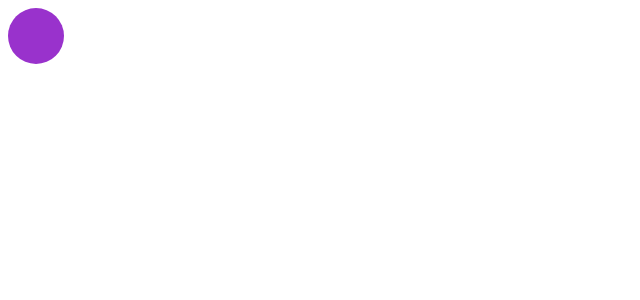
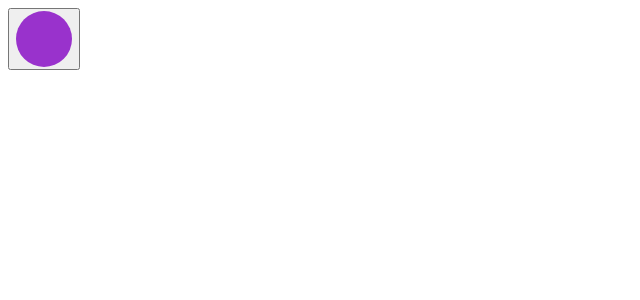
Before and after one commit to gtstarnes/InstaReact, a React (Vite) app: page / in a window 1280 px wide. Shown: the top 300 px of the page, without its empty margins (0-640 px from the left). Built offline with nearby package versions, Linux system fonts and the light colour scheme.

Commit message:
wrapped in button

```diff
--- a/src/components/ProfilePic.tsx
+++ b/src/components/ProfilePic.tsx
@@ -11,12 +11,14 @@ const pic = user.profPic;
 const ProfilePic = (props:Props) => {
     const {height, width} = props
   return (
+    <button className="profile-Button">
         <div style={{backgroundColor: `${pic}`,
             borderRadius: '50%',
             height: `${height}`,
             width: `${width}`}
             }>
         </div>
+    </button>
   )
 }
 
```
Lines whose indentation alone changed are shown as unchanged.
